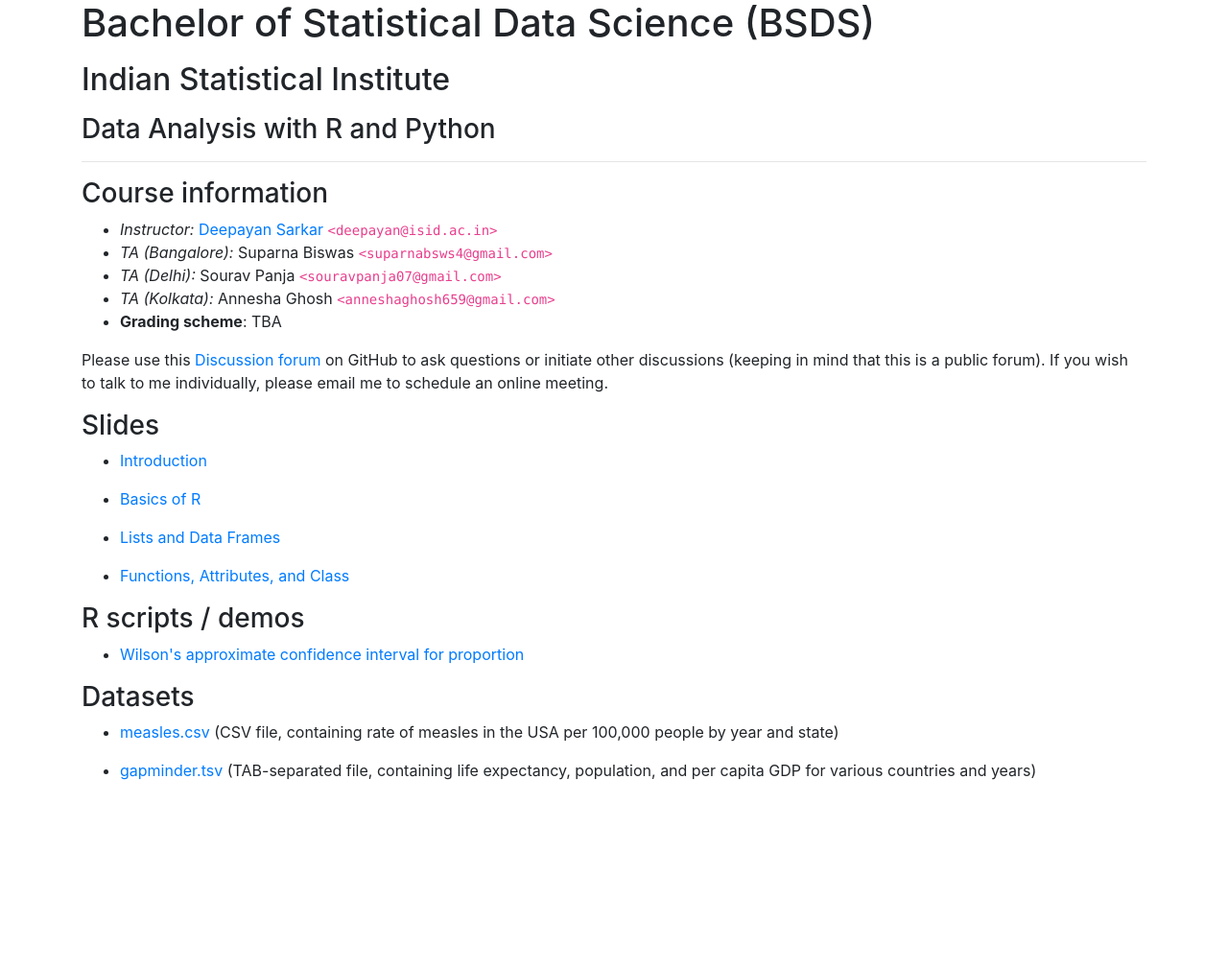
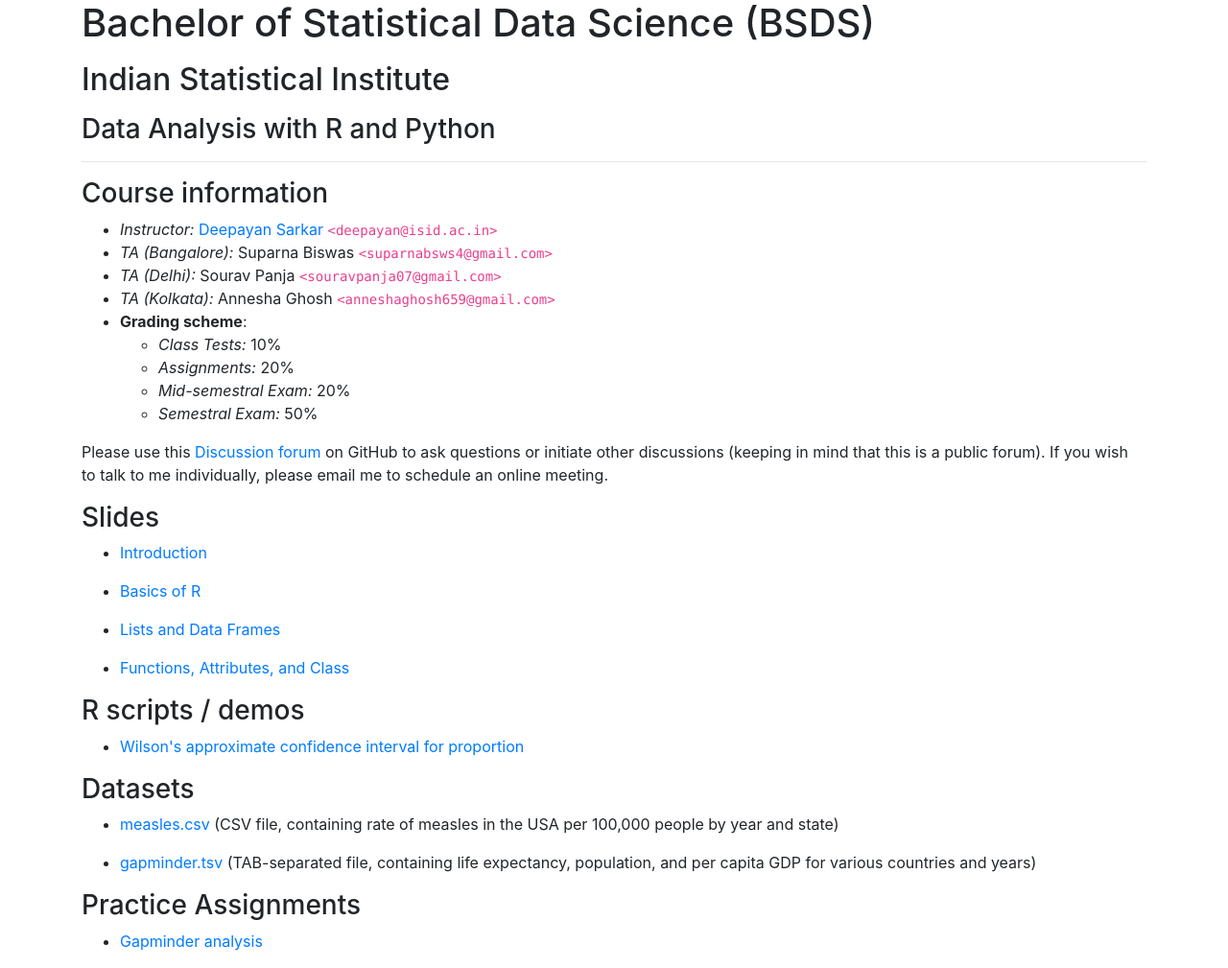
Before and after one commit to deepayan/BSDS, a Jekyll site: the page docs/2025-01-DARP/index.html, which Jekyll copies as it is, in a window 1280 px wide. Shown: the whole page at 96% size. Built offline with Jekyll 4.4.1, drawn with Linux system fonts in a browser that asks for light colours; before the commit the page ends 900 px from its top, so only the background shows below that.

Commit message:
add grading scheme and assignment

```diff
--- a/docs/2025-01-DARP/index.html
+++ b/docs/2025-01-DARP/index.html
@@ -36,12 +36,13 @@
 	  <li><em>TA (Bangalore):</em> Suparna Biswas <code>&lt;suparnabsws4@gmail.com&gt;</code></li>
 	  <li><em>TA (Delhi):</em>  Sourav Panja <code>&lt;souravpanja07@gmail.com&gt;</code></li>
 	  <li><em>TA (Kolkata):</em> Annesha Ghosh <code>&lt;anneshaghosh659@gmail.com&gt;</code></li>
-	  <li><strong>Grading scheme</strong>: TBA</li>
-	  <!-- <ul> -->
-	  <!--   <li><em>Quizzes / Assignments:</em> 20%</li> -->
-	  <!--   <li><em>Midterm Exam:</em> 30%</li> -->
-	  <!--   <li><em>Final Exam:</em> 50%</li> -->
-	  <!-- </ul> -->
+	  <li><strong>Grading scheme</strong>:</li>
+	  <ul>
+	    <li><em>Class Tests:</em> 10%</li>
+	    <li><em>Assignments:</em> 20%</li>
+	    <li><em>Mid-semestral Exam:</em> 20%</li>
+	    <li><em>Semestral Exam:</em> 50%</li>
+	  </ul>
 	</ul>
 
 	<p>Please use
@@ -74,6 +75,18 @@
 	  <li><p><a href="slides/data/gapminder.tsv">gapminder.tsv</a> (TAB-separated file, containing life expectancy, population, and per capita GDP for various countries and years)</p></li>
 	</ul>
 
+
+
+
+
+	<h3>Practice Assignments</h3>
+
+	<ul>
+	  <li><p><a href="https://colab.research.google.com/drive/1jvAtNZ-yEjsjIv_kpH0dV7aCil1Allzv">Gapminder analysis</a></p></li>
+	</ul>
+
+
+
 	<!--
 	<h3>Resources</h3>
 
```
